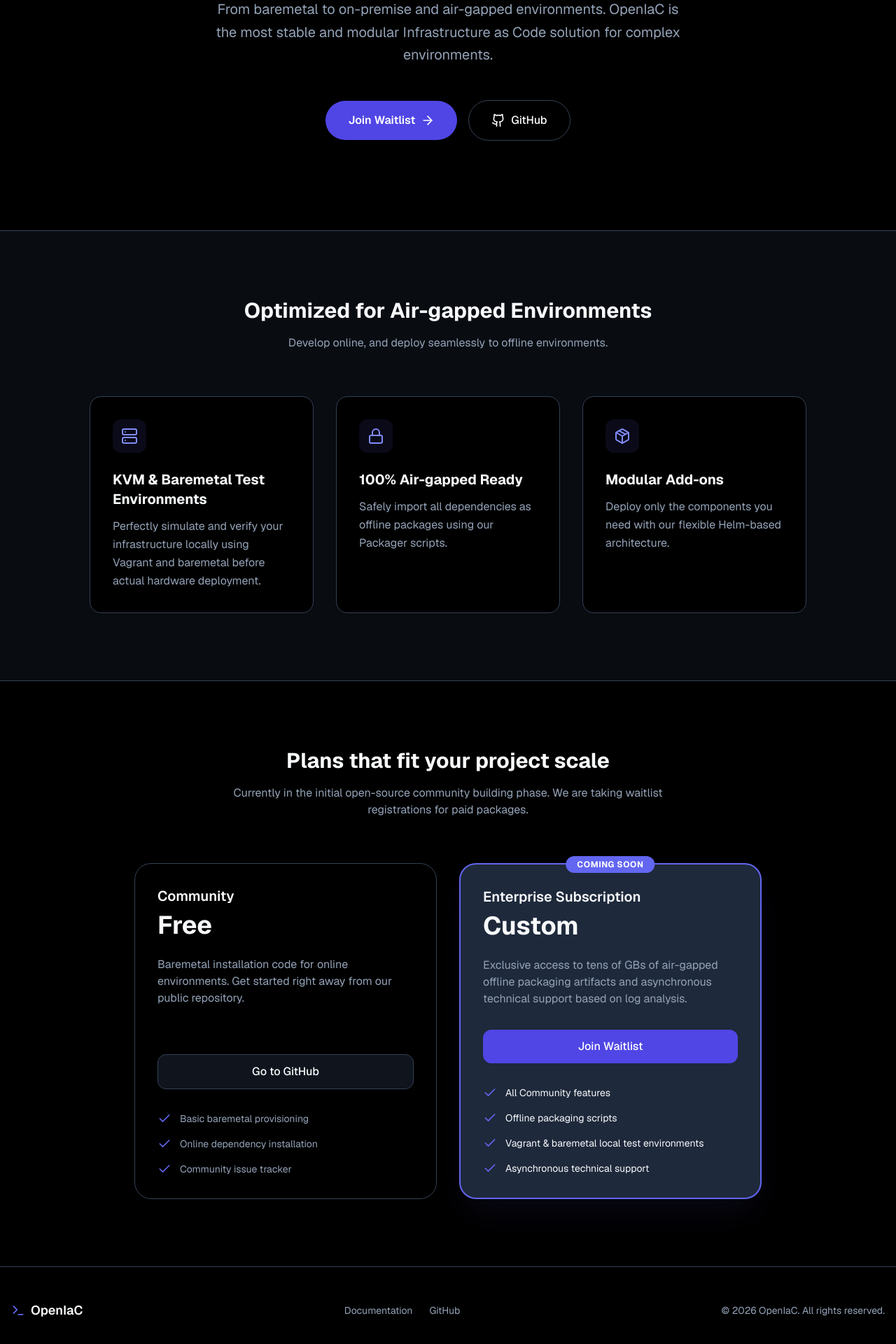
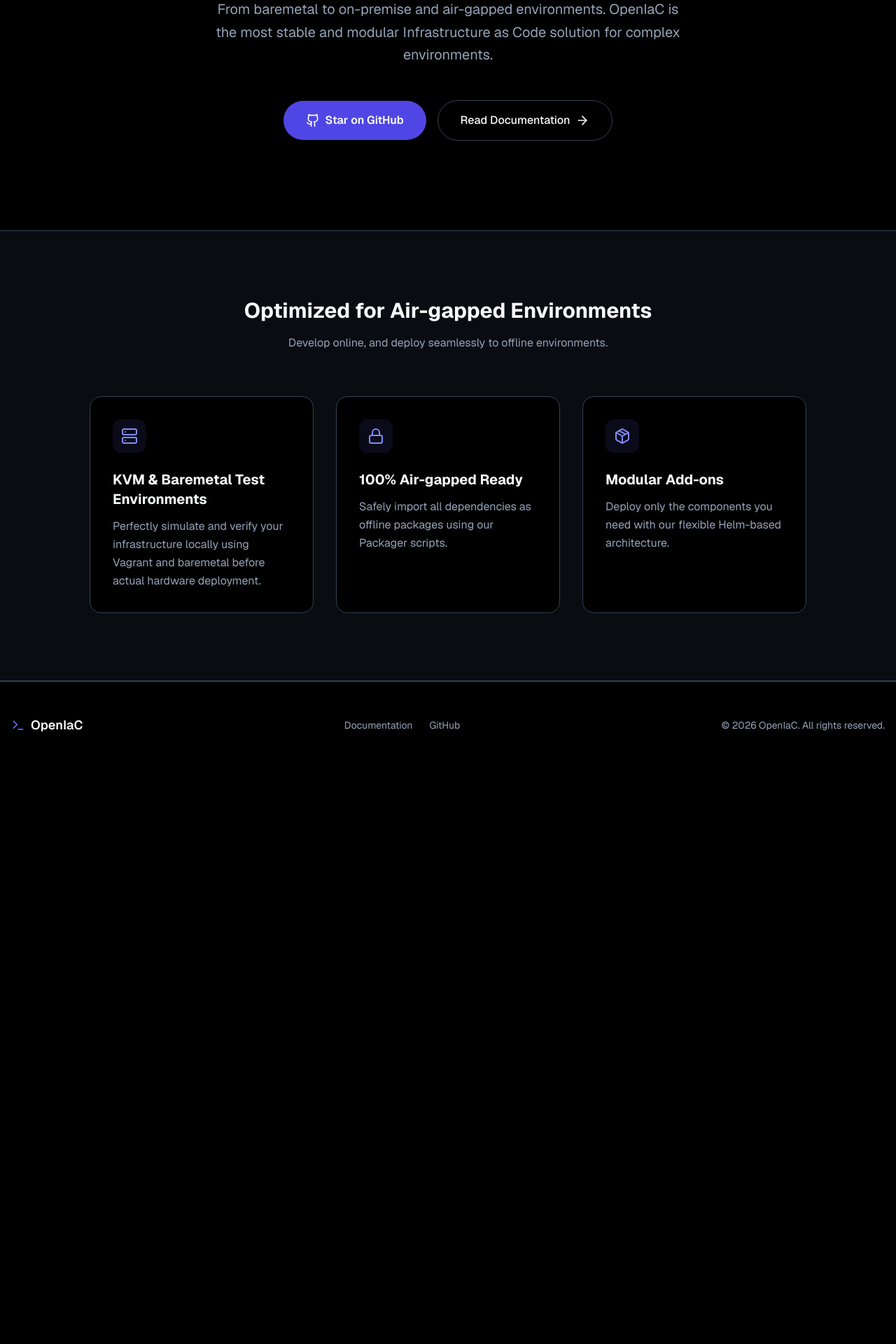
Before and after one commit to openiac-io/website, a Next.js app: page / in a window 1280 px wide. Shown: the part 528-2448 px from the top of the page at 70% size. After the commit the page ends 1626 px from the top, so only its background shows below. Built offline with nearby package versions, Linux system fonts and the light colour scheme; no server answers.

Commit message:
docs: pivot website to open-source portfolio focus, removing enterprise pricing

```diff
--- a/src/app/docs/enterprise/page.mdx
+++ /dev/null
@@ -1,11 +0,0 @@
-# Enterprise Air-gapped (Coming Soon)
-
-The Enterprise Core package includes our proprietary packager scripts for true 100% offline environments.
-
-## How it works
-
-1. **Packager Stage**: Run the `packager.sh` script on a machine with internet access. It downloads and bundles everything into a single tarball.
-2. **Transfer Stage**: Move the tarball via secure media (USB, secure file transfer) into the air-gapped environment.
-3. **Deploy Stage**: Extract the tarball on a bootstrap node and run the deployment script.
-
-*This feature is currently in private beta. Please join our waitlist to get early access.*
--- a/src/app/docs/layout.tsx
+++ b/src/app/docs/layout.tsx
@@ -9,7 +9,7 @@
     { href: '/docs', label: 'Introduction' },
     { href: '/docs/getting-started', label: 'Getting Started' },
     { href: '/docs/online-deployment', label: 'Online Deployment' },
-    { href: '/docs/enterprise', label: 'Enterprise Air-gapped' },
+    { href: '/docs/offline-deployment', label: 'Offline Air-gapped' },
   ];
 
   return (
--- a/src/app/docs/page.mdx
+++ b/src/app/docs/page.mdx
@@ -6,6 +6,6 @@
 
 Building infrastructure from scratch is hard, especially when you are completely isolated from the internet (air-gapped).
 
-- **Fully Offline Ready**: Our enterprise core provides packager scripts that bundle every single dependency (OS packages, Python dependencies, Docker images, Helm charts).
+- **Fully Offline Ready**: Our framework provides packager scripts that bundle every single dependency (OS packages, Python dependencies, Docker images, Helm charts).
 - **KVM & Baremetal Testing**: Test your infrastructure code locally with KVM and baremetal before applying to real nodes.
 - **Modular Add-ons**: Deploy only what you need, from core kubernetes to complex data services like Galera or Harbor.
--- a/src/app/page.tsx
+++ b/src/app/page.tsx
@@ -1,23 +1,15 @@
 'use client';
 
-import { useState } from 'react';
 import Link from 'next/link';
 import { motion } from 'framer-motion';
 import { Server, Lock, Package, ArrowRight, Check } from 'lucide-react';
-import WaitlistModal from '@/components/WaitlistModal';
 
 
 export default function Home() {
-  const [isWaitlistOpen, setIsWaitlistOpen] = useState(false);
-  const [selectedPlan, setSelectedPlan] = useState('');
 
 
 
 
-  const openWaitlist = (plan: string) => {
-    setSelectedPlan(plan);
-    setIsWaitlistOpen(true);
-  };
 
   return (
     <>
@@ -34,7 +26,7 @@
           >
             <div className="inline-flex items-center rounded-full border border-brand-500/30 bg-brand-500/10 px-3 py-1 text-sm font-medium text-brand-400 mb-8">
               <span className="flex h-2 w-2 rounded-full bg-brand-500 mr-2 animate-pulse"></span>
-              Enterprise IaC Monorepo Coming Soon
+              Open Source Enterprise IaC Framework
             </div>
 
             <h1 className="text-5xl md:text-7xl font-extrabold tracking-tight mb-8 leading-tight">
@@ -49,19 +41,19 @@
             </p>
 
             <div className="flex flex-col sm:flex-row items-center justify-center gap-4">
-              <button
-                onClick={() => openWaitlist("Enterprise Subscription")}
+              <a
+                href="https://github.com/openiac-io/openiac"
+                target="_blank"
+                rel="noreferrer"
                 className="w-full sm:w-auto rounded-full bg-brand-600 px-8 py-4 text-base font-semibold text-white shadow-lg hover:bg-brand-500 hover:shadow-brand-500/25 transition-all flex items-center justify-center gap-2"
               >
-                Join Waitlist <ArrowRight className="h-5 w-5" />
-              </button>
+                <svg xmlns="http://www.w3.org/2000/svg" width="24" height="24" viewBox="0 0 24 24" fill="none" stroke="currentColor" strokeWidth="2" strokeLinecap="round" strokeLinejoin="round" className="h-5 w-5"><path d="M15 22v-4a4.8 4.8 0 0 0-1-3.5c3 0 6-2 6-5.5.08-1.25-.27-2.48-1-3.5.28-1.15.28-2.35 0-3.5 0 0-1 0-3 1.5-2.64-.5-5.36-.5-8 0C6 2 5 2 5 2c-.3 1.15-.3 2.35 0 3.5A5.403 5.403 0 0 0 4 9c0 3.5 3 5.5 6 5.5-.39.49-.68 1.05-.85 1.65-.17.6-.22 1.23-.15 1.85v4"></path><path d="M9 18c-4.51 2-5-2-7-2"></path></svg> Star on GitHub
+              </a>
               <a
-                href="https://github.com/openiac-io"
-                target="_blank"
-                rel="noreferrer"
+                href="/docs"
                 className="w-full sm:w-auto rounded-full border border-border bg-background/50 backdrop-blur-sm px-8 py-4 text-base font-medium text-foreground hover:bg-muted transition-colors flex items-center justify-center gap-2"
               >
-                <svg xmlns="http://www.w3.org/2000/svg" width="24" height="24" viewBox="0 0 24 24" fill="none" stroke="currentColor" strokeWidth="2" strokeLinecap="round" strokeLinejoin="round" className="h-5 w-5"><path d="M15 22v-4a4.8 4.8 0 0 0-1-3.5c3 0 6-2 6-5.5.08-1.25-.27-2.48-1-3.5.28-1.15.28-2.35 0-3.5 0 0-1 0-3 1.5-2.64-.5-5.36-.5-8 0C6 2 5 2 5 2c-.3 1.15-.3 2.35 0 3.5A5.403 5.403 0 0 0 4 9c0 3.5 3 5.5 6 5.5-.39.49-.68 1.05-.85 1.65-.17.6-.22 1.23-.15 1.85v4"></path><path d="M9 18c-4.51 2-5-2-7-2"></path></svg> GitHub
+                Read Documentation <ArrowRight className="h-5 w-5" />
               </a>
             </div>
           </motion.div>
@@ -115,83 +107,7 @@
         </div>
       </section>
 
-      {/* Pricing/Products Section */}
-      <section id="pricing" className="py-24">
-        <div className="container mx-auto px-4">
-          <div className="text-center mb-16">
-            <h2 className="text-3xl font-bold mb-4">Plans that fit your project scale</h2>
-            <p className="text-muted-foreground max-w-2xl mx-auto">
-              Currently in the initial open-source community building phase. We are taking waitlist registrations for paid packages.
-            </p>
-          </div>
 
-          <div className="grid md:grid-cols-2 gap-8 max-w-4xl mx-auto items-center">
-            {/* Community */}
-            <div className="bg-background border border-border rounded-3xl p-8 shadow-sm h-full flex flex-col">
-              <h3 className="text-xl font-semibold mb-2">Community</h3>
-              <div className="mb-6">
-                <span className="text-4xl font-bold">Free</span>
-              </div>
-              <p className="text-muted-foreground mb-8 min-h-[48px]">
-                Baremetal installation code for online environments. Get started right away from our public repository.
-              </p>
-              <a
-                href="https://github.com/openiac-io/openiac"
-                target="_blank"
-                rel="noreferrer"
-                className="w-full block text-center rounded-xl border border-border bg-muted/50 py-3 font-medium hover:bg-muted transition-colors mb-8 mt-auto"
-              >
-                Go to GitHub
-              </a>
-              <ul className="space-y-4">
-                {["Basic baremetal provisioning", "Online dependency installation", "Community issue tracker"].map((f: string, i: number) => (
-                  <li key={i} className="flex items-center text-sm text-muted-foreground">
-                    <Check className="h-5 w-5 text-brand-500 mr-3 flex-shrink-0" />
-                    {f}
-                  </li>
-                ))}
-              </ul>
-            </div>
-
-            {/* Enterprise Subscription */}
-            <motion.div
-              whileHover={{ y: -5 }}
-              className="bg-muted border-2 border-brand-500 rounded-3xl p-8 shadow-2xl shadow-brand-500/10 relative h-full flex flex-col"
-            >
-              <div className="absolute top-0 left-1/2 -translate-x-1/2 -translate-y-1/2 bg-brand-500 text-white px-4 py-1 rounded-full text-xs font-bold uppercase tracking-wider">
-                Coming Soon
-              </div>
-              <h3 className="text-xl font-semibold mb-2 text-foreground">Enterprise Subscription</h3>
-              <div className="mb-6 flex items-baseline">
-                <span className="text-4xl font-bold text-foreground">Custom</span>
-              </div>
-              <p className="text-muted-foreground mb-8 min-h-[48px]">
-                Exclusive access to tens of GBs of air-gapped offline packaging artifacts and asynchronous technical support based on log analysis.
-              </p>
-              <button
-                onClick={() => openWaitlist("Enterprise Subscription")}
-                className="w-full block text-center rounded-xl bg-brand-600 py-3 font-medium text-white hover:bg-brand-500 transition-colors mb-8 mt-auto"
-              >
-                Join Waitlist
-              </button>
-              <ul className="space-y-4">
-                {["All Community features", "Offline packaging scripts", "Vagrant & baremetal local test environments", "Asynchronous technical support"].map((f: string, i: number) => (
-                  <li key={i} className="flex items-center text-sm text-foreground">
-                    <Check className="h-5 w-5 text-brand-500 mr-3 flex-shrink-0" />
-                    {f}
-                  </li>
-                ))}
-              </ul>
-            </motion.div>
-          </div>
-        </div>
-      </section>
-
-      <WaitlistModal
-        isOpen={isWaitlistOpen}
-        onClose={() => setIsWaitlistOpen(false)}
-        planName={selectedPlan}
-      />
     </>
   );
 }
--- a/src/components/layout/Navbar.tsx
+++ b/src/components/layout/Navbar.tsx
@@ -16,11 +16,11 @@
         </div>
         <nav className="hidden md:flex items-center gap-8 text-sm font-medium">
           <Link href="/#features" className="text-muted-foreground hover:text-foreground transition-colors">Features</Link>
-          <Link href="/#pricing" className="text-muted-foreground hover:text-foreground transition-colors">Pricing</Link>
+
           <Link href="/docs" className="text-muted-foreground hover:text-foreground transition-colors">Documentation</Link>
         </nav>
         <div className="flex items-center gap-4">
-          <Link href="/#pricing" className="text-sm font-medium bg-foreground text-background hover:bg-foreground/90 px-4 py-2 rounded-full transition-colors">Get Started</Link>
+
         </div>
       </div>
     </header>
```
Also changed, not shown: src/app/docs/offline-deployment/page.mdx (added, +15 -0 lines).
